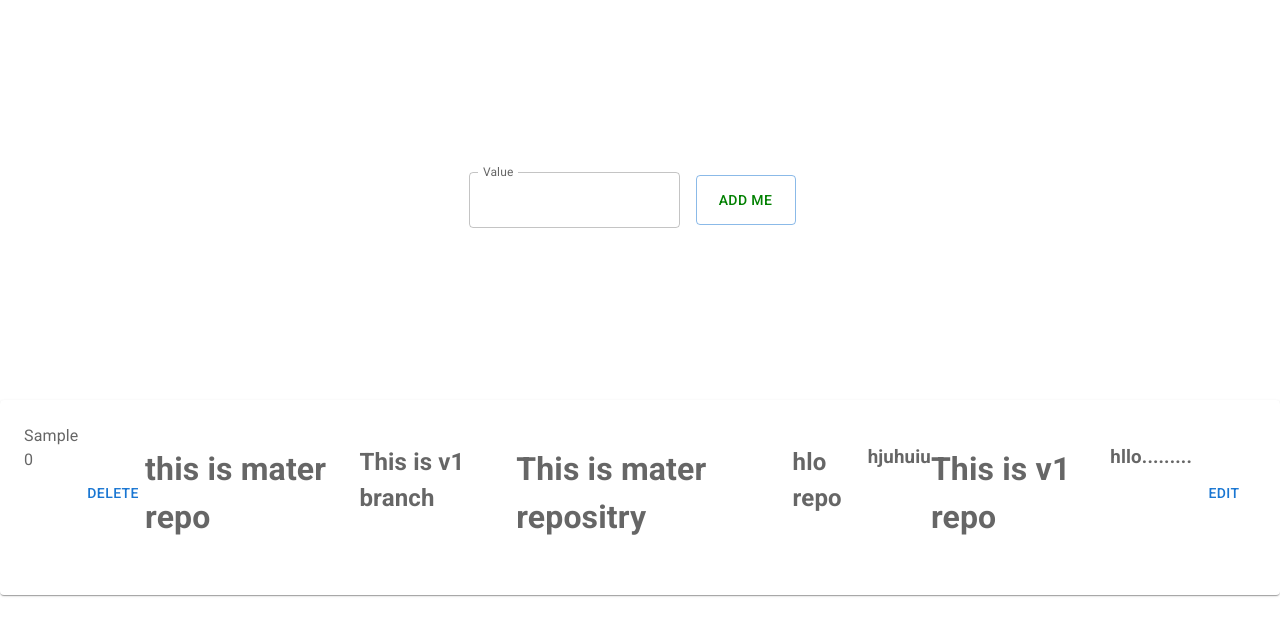
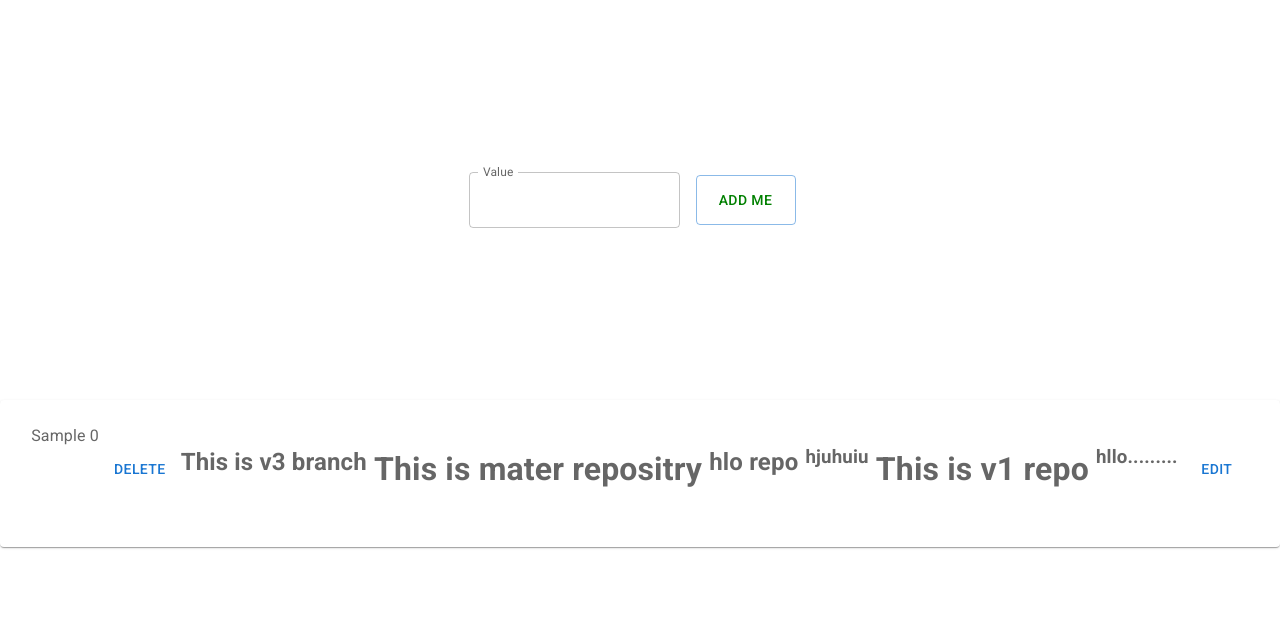
Before and after one commit to Furqan859/-a, a React (Create React App) app: page / in a window 1280 px wide. Both pictures are taken after typing "Sample" into the empty fields and a click on the button "ADD ME". Shown: the top 636 px of the page. Built offline with nearby package versions, Linux system fonts and the light colour scheme.

Commit message:
Revert "v2"

```diff
--- a/src/component/Modal.js
+++ b/src/component/Modal.js
@@ -54,8 +54,7 @@ export default function BasicModal(props) {
 
   return (
     <>
-    <h1>this is mater repo</h1>
-    <h2>This is v1 branch</h2>
+    <h2>This is v3 branch</h2>
 
     <h1>This is mater repositry</h1>
     <h2>hlo repo</h2>
```
